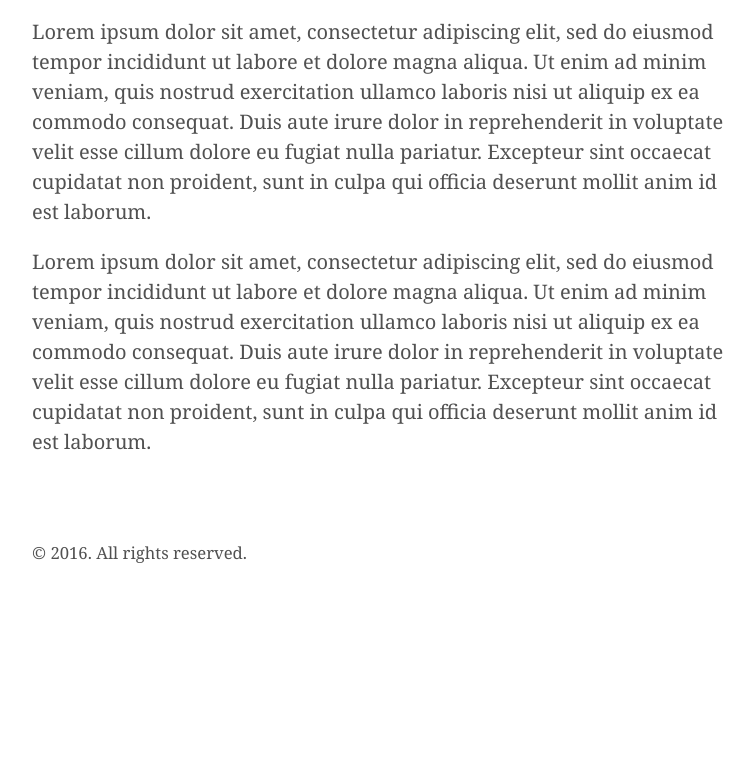
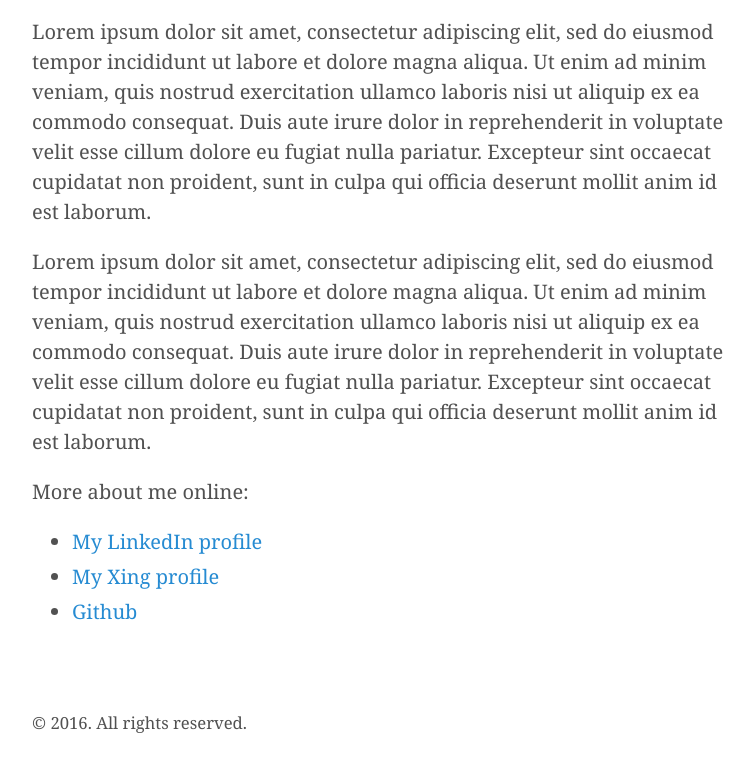
Before and after one commit to asprenger/asprenger.github.io, a plain HTML site: page index.html in a window 1280 px wide. Shown: the part 404-1176 px from the top of the page, without its empty margins (258-1012 px from the left). Before the commit the page ends 1011 px from the top, so only its background shows below. Drawn offline with nearby package versions, Linux system fonts and the light colour scheme; some packages are replaced by stand-ins of ours.

Commit message:
Add links

```diff
--- a/index.html
+++ b/index.html
@@ -41,6 +41,15 @@
 
 <p>Lorem ipsum dolor sit amet, consectetur adipiscing elit, sed do eiusmod tempor incididunt ut labore et dolore magna aliqua. Ut enim ad minim veniam, quis nostrud exercitation ullamco laboris nisi ut aliquip ex ea commodo consequat. Duis aute irure dolor in reprehenderit in voluptate velit esse cillum dolore eu fugiat nulla pariatur. Excepteur sint occaecat cupidatat non proident, sunt in culpa qui officia deserunt mollit anim id est laborum.</p>
 
+<p>
+More about me online:
+<ul>
+  <li><a href="https://www.linkedin.com/in/asprenger" rel="me">My LinkedIn profile</a></li>
+  <li><a href="https://www.xing.com/profile/Andre_Sprenger" rel="me">My Xing profile</a></li>
+  <li><a href="http://github.com/asprenger" rel="me">Github</a></li>
+</ul>
+</p>
+
 
         </article>
       </main>
```
